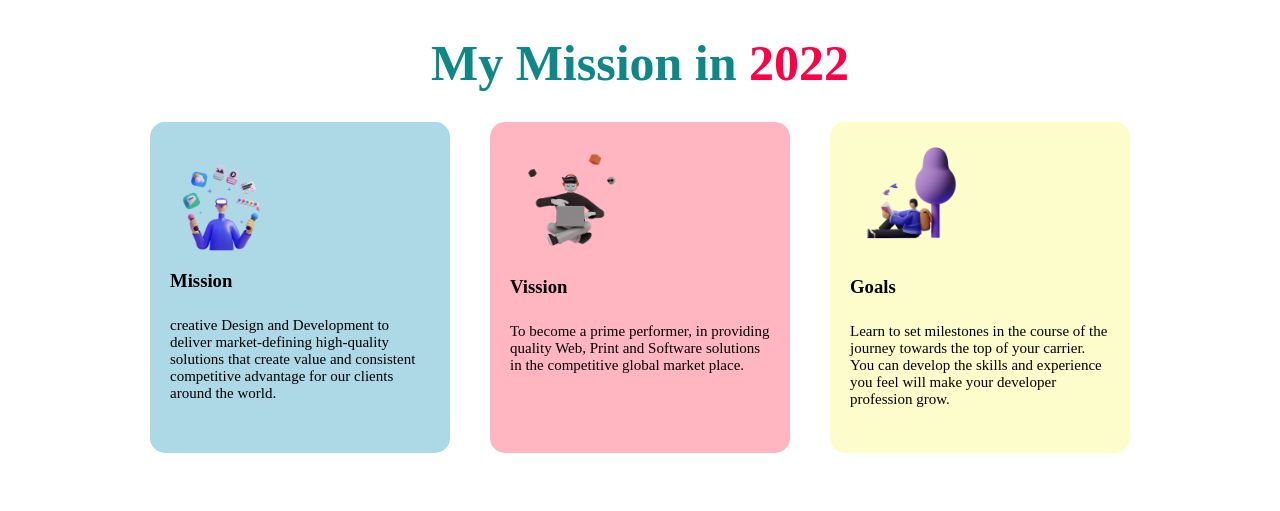
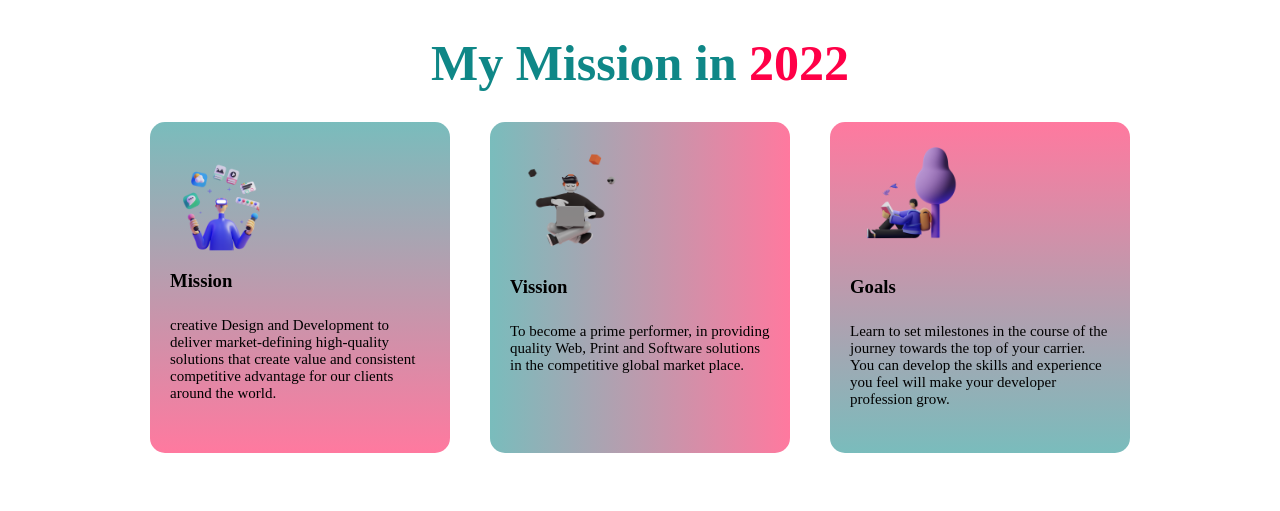
Before and after one commit to moazzemhossainnahid/assaignment-one, a plain HTML site: page index.html in a window 1280 px wide. Shown: the part 620-1131 px from the top of the page. Drawn offline with Linux system fonts and the light colour scheme.

Commit message:
third commit

```diff
--- a/index.html
+++ b/index.html
@@ -109,7 +109,7 @@
 
 <section id="sectionFive" class="">
 
-    <h1 style="text-align: center;" class="sndHead">Contact <span>US</span> </h1>
+    <h1 style="text-align: center;" class="sndHead">Get in <span>Touch</span> </h1>
 
 
     <form action="#" method="post">
--- a/style.css
+++ b/style.css
@@ -90,16 +90,16 @@ p {
     width: 300px;
     padding: 20px;
     margin: 20px;
-    background: #add8e6;
+    background: linear-gradient(to bottom, #0f87878e, #ff004886);
     border-radius: 15px;
 }
 
 .content2 {
-    background: #ffb6c1;
+    background: linear-gradient(to right, #0f87878e, #ff004886);
 }
 
 .content3 {
-    background: #fdfdcb;
+    background: linear-gradient(to top, #0f87878e, #ff004886);
 }
 
 .content img {
```
